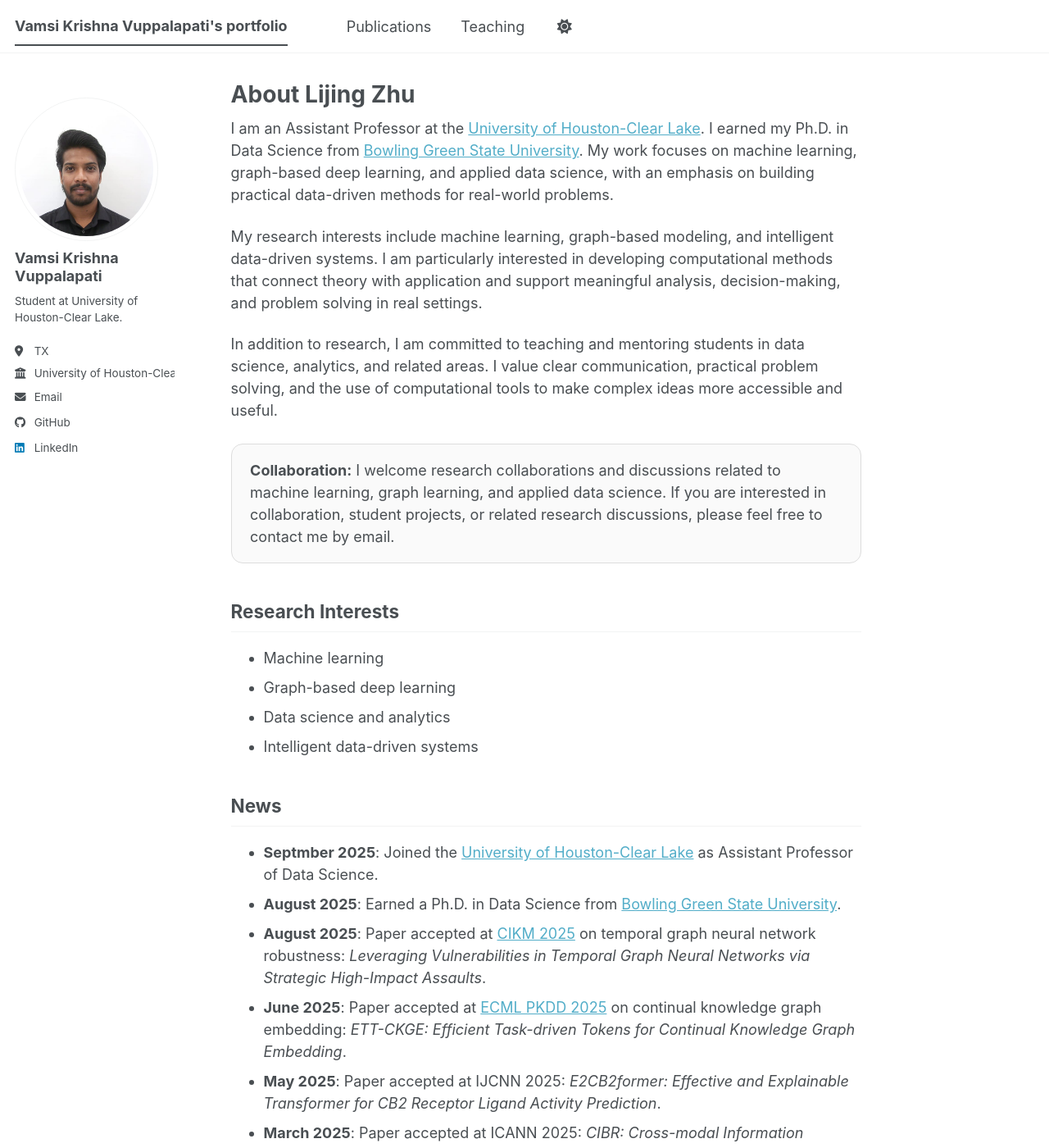
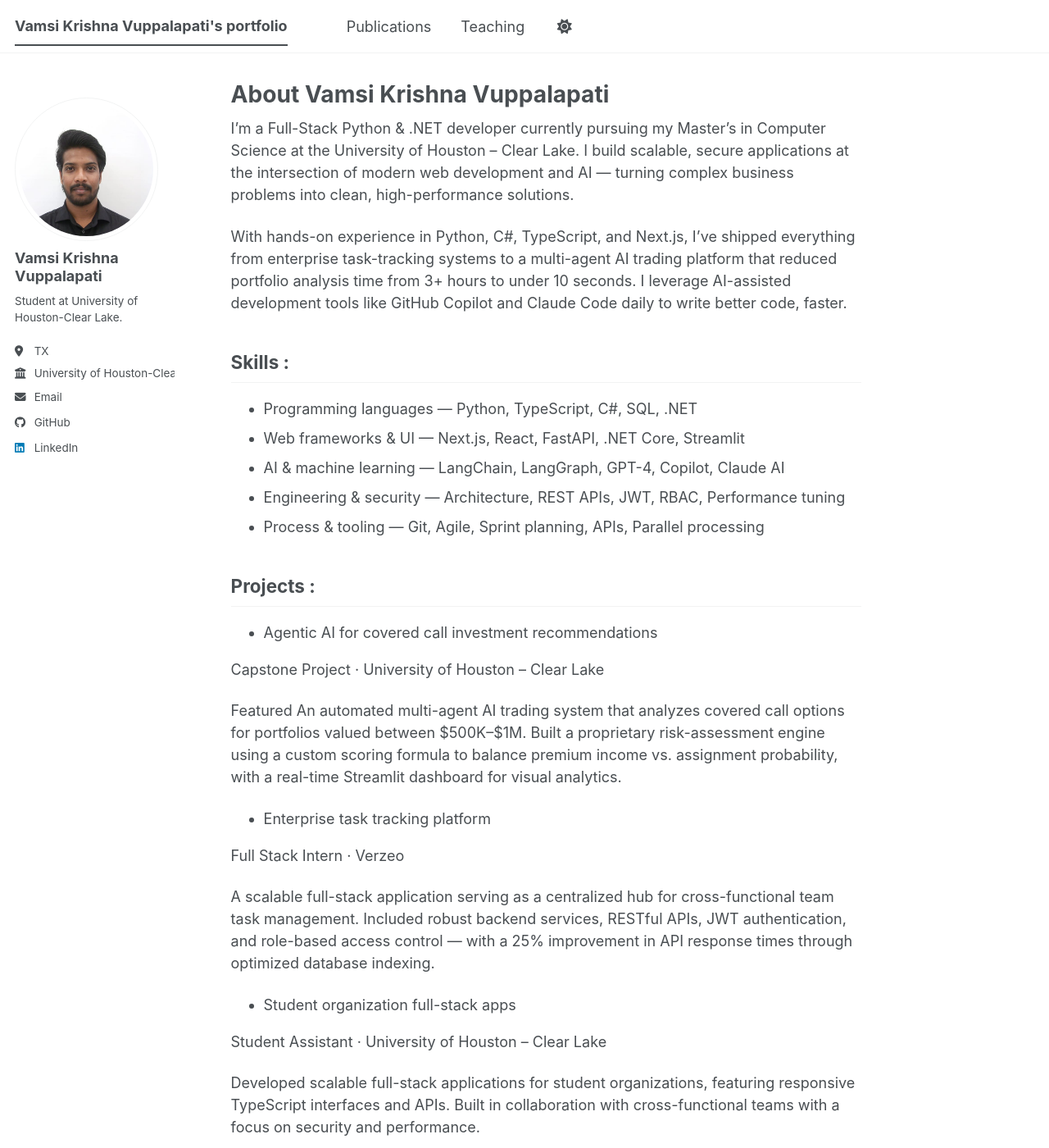
Before and after one commit to vkmp007/vkmp007.github.io, a Jekyll site: the page built from _pages/about.md, in a window 1280 px wide and 1400 px high. Shown: the whole window at 82% size. Built offline with Jekyll 4.4.1, drawn with Linux system fonts in a browser that asks for light colours; a script bundle is joined from its source files by our own code; library files that are not in the unit come from our copies; some of the changed text lies outside the part shown.

Commit message:
Update about.md
v1

```diff
--- a/_pages/about.md
+++ b/_pages/about.md
@@ -1,42 +1,43 @@
 ---
 permalink: /
-title: "About Lijing Zhu"
+title: "About Vamsi Krishna Vuppalapati"
 author_profile: true
 redirect_from:
   - /about/
   - /about.html
 ---
 
-I am an Assistant Professor at the [University of Houston-Clear Lake](https://www.uhcl.edu/). I earned my Ph.D. in Data Science from [Bowling Green State University](https://www.bgsu.edu/). My work focuses on machine learning, graph-based deep learning, and applied data science, with an emphasis on building practical data-driven methods for real-world problems.
+I'm a Full-Stack Python & .NET developer currently pursuing my Master's in Computer Science at the University of Houston – Clear Lake. I build scalable, secure applications at the intersection of modern web development and AI — turning complex business problems into clean, high-performance solutions.
 
-My research interests include machine learning, graph-based modeling, and intelligent data-driven systems. I am particularly interested in developing computational methods that connect theory with application and support meaningful analysis, decision-making, and problem solving in real settings.
-
-In addition to research, I am committed to teaching and mentoring students in data science, analytics, and related areas. I value clear communication, practical problem solving, and the use of computational tools to make complex ideas more accessible and useful.
-
-<div style="border: 1px solid #ddd; border-radius: 14px; padding: 1rem 1.25rem; margin: 1.5rem 0; background: #fafafa;">
-  <strong>Collaboration:</strong> I welcome research collaborations and discussions related to machine learning, graph learning, and applied data science. If you are interested in collaboration, student projects, or related research discussions, please feel free to contact me by email.
-</div>
+With hands-on experience in Python, C#, TypeScript, and Next.js, I've shipped everything from enterprise task-tracking systems to a multi-agent AI trading platform that reduced portfolio analysis time from 3+ hours to under 10 seconds. I leverage AI-assisted development tools like GitHub Copilot and Claude Code daily to write better code, faster.
 
 
-## Research Interests
 
-- Machine learning
-- Graph-based deep learning
-- Data science and analytics
-- Intelligent data-driven systems
+## Skills :
 
-## News
+- Programming languages — Python, TypeScript, C#, SQL, .NET
+- Web frameworks & UI — Next.js, React, FastAPI, .NET Core, Streamlit
+- AI & machine learning — LangChain, LangGraph, GPT-4, Copilot, Claude AI
+- Engineering & security — Architecture, REST APIs, JWT, RBAC, Performance tuning
+- Process & tooling — Git, Agile, Sprint planning, APIs, Parallel processing
 
-- **Septmber 2025**: Joined the [University of Houston-Clear Lake](https://www.uhcl.edu/) as Assistant Professor of Data Science.
-- **August 2025**: Earned a Ph.D. in Data Science from [Bowling Green State University](https://www.bgsu.edu/).
-- **August 2025**: Paper accepted at [CIKM 2025](https://www.cikm2025.org/) on temporal graph neural network robustness: *Leveraging Vulnerabilities in Temporal Graph Neural Networks via Strategic High-Impact Assaults*.
-- **June 2025**: Paper accepted at [ECML PKDD 2025](https://ecmlpkdd.org/2025/) on continual knowledge graph embedding: *ETT-CKGE: Efficient Task-driven Tokens for Continual Knowledge Graph Embedding*.
-- **May 2025**: Paper accepted at IJCNN 2025: *E2CB2former: Effective and Explainable Transformer for CB2 Receptor Ligand Activity Prediction*.
-- **March 2025**: Paper accepted at ICANN 2025: *CIBR: Cross-modal Information Bottleneck Regularization for Robust CLIP Generalization*.
-- **December 2024**: Paper accepted at IEEE Big Data 2024: *Flexible Memory Rotation (FMR): Rotated Representation with Dynamic Regularization to Overcome Catastrophic Forgetting in Continual Knowledge Graph Learning*.
-- **December 2024**: Paper accepted at ICONIP 2024: *HGTDP-DTA: Hybrid Graph-Transformer with Dynamic Prompt for Drug-Target Binding Affinity Prediction*.
-- **Octomber 2023**: Published *SKGHOI: Spatial-Semantic Knowledge Graph for Human-Object Interaction Detection* at the IEEE ICDM Workshop.
+## Projects :
 
-## Students
+- Agentic AI for covered call investment recommendations
 
-I look forward to mentoring undergraduate and graduate students in data science, machine learning, and related areas. This section will be updated as student research projects, collaborations, and mentoring activities develop.
+Capstone Project · University of Houston – Clear Lake
+
+Featured
+An automated multi-agent AI trading system that analyzes covered call options for portfolios valued between $500K–$1M. Built a proprietary risk-assessment engine using a custom scoring formula to balance premium income vs. assignment probability, with a real-time Streamlit dashboard for visual analytics.
+
+- Enterprise task tracking platform
+
+Full Stack Intern · Verzeo
+
+A scalable full-stack application serving as a centralized hub for cross-functional team task management. Included robust backend services, RESTful APIs, JWT authentication, and role-based access control — with a 25% improvement in API response times through optimized database indexing.
+
+- Student organization full-stack apps
+
+Student Assistant · University of Houston – Clear Lake
+
+Developed scalable full-stack applications for student organizations, featuring responsive TypeScript interfaces and APIs. Built in collaboration with cross-functional teams with a focus on security and performance.
```
